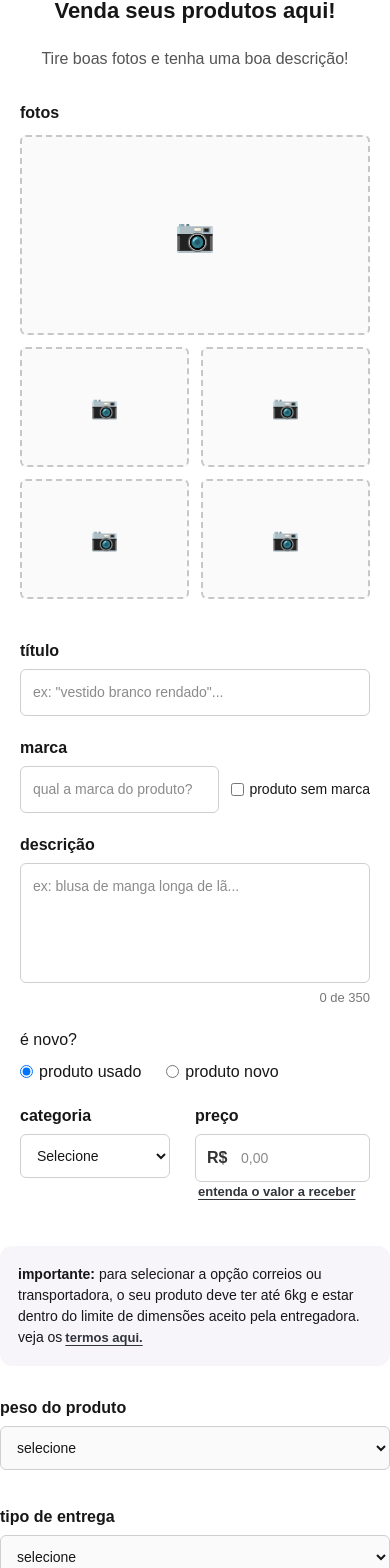
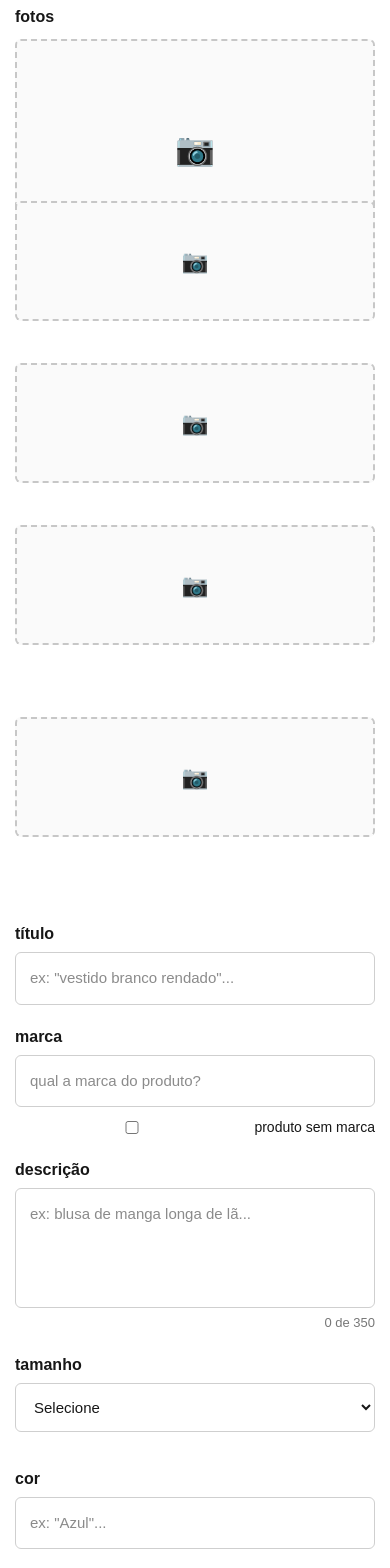
Before and after one commit to JoaoVictor015qzn/ProjetoIntegrador, a React (Vite) app in the folder frontend/walk-app/: page /anuncio in a window 390 px wide. Shown: the part 111-1679 px from the top of the page. Built offline with nearby package versions, Linux system fonts and the light colour scheme.

Commit message:
Ajustes Finais

```diff
--- a/frontend/walk-app/src/components/UI/Modal.tsx
+++ b/frontend/walk-app/src/components/UI/Modal.tsx
@@ -18,15 +18,16 @@ const ProductDetailsModal = ({ product, onClose }: ProductDetailsModalProps) =>
   const [cor, setCor] = useState('Preto');
   const tamanhos = ['P', 'M', 'G', 'GG'];
   const cores = ['Preto', 'Branco', 'Azul', 'Vermelho'];
+  const descricao = ['Produto desenvolvido com materiais de qualidade, oferecendo durabilidade e ótimo acabamento. Garantindo conforto e versatilidade.'];
 
   const handleAdd = () => {
-    addToCart({ ...product, tamanho, cor });
+    addToCart({ ...product, tamanho, cor});
     onClose();
   };
 
   return (
     <div className="fixed inset-0 bg-black/50 flex items-center justify-center z-50">
-      <div className="bg-white p-6 rounded-lg shadow-xl max-w-md w-full">
+      <div className="bg-white p-6 rounded-lg shadow-xl max-w-md w-full max-h-[90vh] overflow-y-auto">
         <div className="flex justify-between mb-4">
           <h2 className="text-xl font-bold">{product.nome}</h2>
           <button onClick={onClose} className="text-gray-500">X</button>
@@ -39,12 +40,21 @@ const ProductDetailsModal = ({ product, onClose }: ProductDetailsModalProps) =>
             {tamanhos.map((t) => <option key={t}>{t}</option>)}
           </select>
         </div>
+
         <div className="mb-4">
           <label className="block text-sm mb-1">Cor:</label>
           <select value={cor} onChange={(e) => setCor(e.target.value)} className="w-full border px-3 py-2 rounded-md">
             {cores.map((c) => <option key={c}>{c}</option>)}
           </select>
         </div>
+
+        <div className="mb-4">
+          <label className="block text-sm mb-1 font-semibold">Descrição:</label>
+          <p className="text-gray-700 text-sm leading-relaxed">
+            {descricao}
+          </p>
+        </div>
+
         <button onClick={handleAdd} className="w-full bg-blue-500 text-white py-2 rounded-md hover:bg-blue-600">
           Adicionar ao Carrinho
         </button>
--- a/frontend/walk-app/src/pages/Anuncio/Anuncio.css
+++ b/frontend/walk-app/src/pages/Anuncio/Anuncio.css
@@ -114,6 +114,21 @@
   height: 100%;
   object-fit: cover;
   border-radius: 6px;
+}
+
+/* ==================== Tamanho e cor ==================== */
+.input-group-lado {
+  display: flex;
+  gap: 20px;
+}
+
+.input-group-lado .input-group {
+  flex: 1;
+}
+
+.input-group-lado .input-group select,
+.input-group-lado .input-group input {
+  width: 100%;
 }
 
 /* ==================== LADO DIREITO ==================== */
@@ -407,7 +422,9 @@
 @media (max-width: 950px) {
   .form-anuncio {
     flex-direction: column;
+    gap: 25px;
   }
+
 
   .fotos-box {
     width: 100%;
@@ -415,47 +432,139 @@
 
   .foto-grid {
     grid-template-columns: repeat(4, 1fr);
-    grid-template-rows: auto;
+    grid-auto-rows: 150px;
   }
 
   .foto-principal {
     grid-column: span 4;
+    height: 220px;
+  }
+
+  .foto-mini {
+    height: 140px;
+  }
+
+  .infos-box {
+    width: 100%;
+  }
+
+  .linha-dupla {
+    flex-direction: column;
+    gap: 18px;
+  }
+
+  .input-group-lado {
+    flex-direction: column;
+    gap: 15px;
+  }
+
+  .preco-group {
+    width: 100%;
+  }
+}
+
+@media (max-width: 768px) {
+
+  .anuncio-container {
+    padding: 0 15px;
+  }
+
+  .linha-seletor {
+    flex-direction: column;
+    gap: 15px;
+  }
+
+  .estado-opcoes {
+    flex-wrap: wrap;
+    gap: 15px;
+  }
+
+  .foto-grid {
+    grid-template-columns: repeat(3, 1fr);
+  }
+
+  .foto-principal {
+    grid-column: span 3;
+  }
+
+  .linha-dupla {
+    max-width: 100%;
+  }
+}
+
+@media (max-width: 600px) {
+
+  .anuncio-container h1 {
+    font-size: 20px;
+    text-align: center;
+  }
+
+  .anuncio-container h2 {
+    font-size: 14px;
+    margin-bottom: 20px;
+  }
+
+  .foto-grid {
+    grid-template-columns: repeat(2, 1fr);
+    grid-auto-rows: 140px;
+  }
+
+  .foto-principal {
+    grid-column: span 2;
     height: 200px;
   }
 
   .foto-mini {
     height: 120px;
   }
+
+  .input-group input,
+  .input-group textarea,
+  .input-group select {
+    font-size: 15px;
+    padding: 14px;
+  }
+
+  .marca-group .marca-row {
+    flex-direction: column;
+    gap: 10px;
+  }
+
+  .estado-opcoes {
+    gap: 12px;
+  }
+
+  .preco-box input {
+    height: 46px;
+  }
+
+  .btn-enviar {
+    width: 100%;
+    padding: 14px;
+    font-size: 16px;
+    margin-bottom: 50px;
+  }
+
+  .modal {
+    width: 95%;
+    padding: 18px;
+  }
 }
 
-@media (max-width: 600px) {
-  .anuncio-container h1 {
-    font-size: 22px;
-  }
-
-  .anuncio-container h2 {
-    font-size: 16px;
-  }
+@media (max-width: 400px) {
 
   .foto-grid {
-    grid-template-columns: repeat(2, 1fr);
+    grid-template-columns: 1fr;
+    grid-auto-rows: 180px;
   }
 
   .foto-principal {
-    grid-column: span 2;
+    grid-column: span 1;
+    height: 220px;
+  }
+
+  .btn-enviar {
+    font-size: 15px;
+    padding: 12px;
   }
 }
-
-@media (max-width: 768px) {
-  .linha-dupla {
-    flex-direction: column;
-  }
-}
-
-@media (max-width: 600px) {
-  .linha-dupla {
-    flex-direction: column;
-    max-width: 100%;
-    gap: 15px;
-  }
-}
--- a/frontend/walk-app/src/pages/Anuncio/Anuncio.tsx
+++ b/frontend/walk-app/src/pages/Anuncio/Anuncio.tsx
@@ -185,6 +185,27 @@ function Anuncio() {
               />
 
               <div className="contador">{descricao.length} de 350</div>
+            </div>
+
+            {/* Tamanho */}
+            <div className="input-group-lado">
+              <div className="input-group">
+                <label>Tamanho</label>
+                  <select>
+                      <option>Selecione</option>
+                      <option>PP</option>
+                      <option>P</option>
+                      <option>M</option>
+                      <option>G</option>
+                      <option>GG</option>
+                  </select>
+              </div>
+
+              {/* Cor */}
+              <div className="input-group">
+                <label>Cor</label>
+                <input type="text" placeholder='ex: "Azul"...' />
+              </div>
             </div>
 
             {/* ESTADO DO PRODUTO */}
--- a/frontend/walk-app/src/pages/Config/Config.css
+++ b/frontend/walk-app/src/pages/Config/Config.css
@@ -69,6 +69,18 @@ h1.page-title {
 .field input:focus {
   outline: none;
   border-color: #000;
+}
+
+input[type="number"] {
+  appearance: textfield;
+  -webkit-appearance: none;
+  -moz-appearance: textfield;
+}
+
+input[type="number"]::-webkit-inner-spin-button,
+input[type="number"]::-webkit-outer-spin-button {
+  -webkit-appearance: none;
+  margin: 0;
 }
 
 /* ================= BOTÃO SALVAR ================= */
--- a/frontend/walk-app/src/pages/Config/Config.tsx
+++ b/frontend/walk-app/src/pages/Config/Config.tsx
@@ -1,4 +1,5 @@
 import { useState } from "react";
+import { useNavigate } from "react-router-dom";
 import Navbar from "../../components/UI/Navbar";
 import Sidebar from "../../components/UI/Sidebar";
 import "./Config.css";
@@ -7,8 +8,10 @@ function Config() {
   const [openModal, setOpenModal] = useState(false);
 
   const [nomeUsuario, setNomeUsuario] = useState("");
+  const [cpf, setCpf] = useState("");
+  const [telefone, setTelefone] = useState("");
 
-  const [cpf, setCpf] = useState("");
+  const navigate = useNavigate();
 
   // --- FOTO ---
   const [fotoPreview, setFotoPreview] = useState<string>(
@@ -97,9 +100,21 @@ function Config() {
                     <input name="email" type="text" />
                   </div>
 
+                  {/* Campo de Telefone */}
                   <div className="field">
                     <label>Número de Telefone:</label>
-                    <input name="telefone" type="number" />
+                    <input
+                      name="telefone"
+                      type="text"
+                      maxLength={15}
+                      value={telefone}
+                      onChange={(e) => {
+                        const value = e.target.value;
+                        if (/^\d*$/.test(value)) {
+                          setTelefone(value);
+                        }
+                      }}
+                    />
                   </div>
 
                   <div className="field">
@@ -161,6 +176,7 @@ function Config() {
                         onClick={() => {
                           console.log("Conta excluída!");
                           setOpenModal(false);
+                          navigate("/");
                         }}
                       >
                         Excluir
--- a/frontend/walk-app/src/pages/Loja/Loja.css
+++ b/frontend/walk-app/src/pages/Loja/Loja.css
@@ -91,6 +91,32 @@
   font-weight: bold;
 }
 
+/* Inputs de Cidade e UF */
+.local-loja-inputs {
+  display: flex;
+  gap: 10px;
+  margin-top: 5px;
+}
+
+.input-local {
+  padding: 6px 10px;
+  border: 1px solid #ccc;
+  border-radius: 8px;
+  font-size: 14px;
+  outline: none;
+  transition: 0.2s ease;
+}
+
+.input-local:focus {
+  border-color: #000;
+}
+
+.input-local.uf {
+  width: 70px;
+  text-transform: uppercase;
+  text-align: center;
+}
+
 /* Abas */
 .abas-loja {
   display: flex;
```
Also changed, not shown: frontend/walk-app/src/components/UI/Produto.tsx (+36 -21 lines), frontend/walk-app/src/pages/Loja/Loja.tsx (+58 -5 lines).
